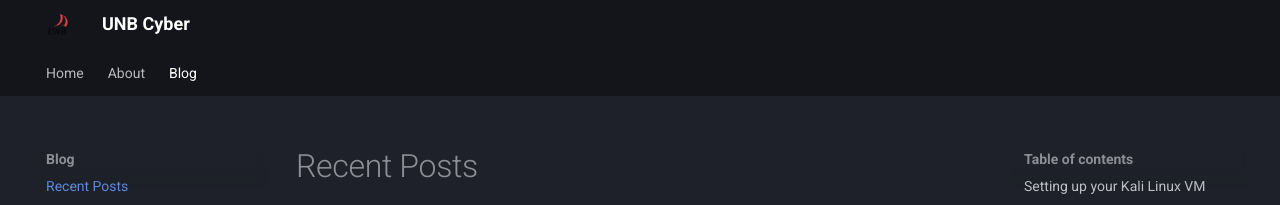
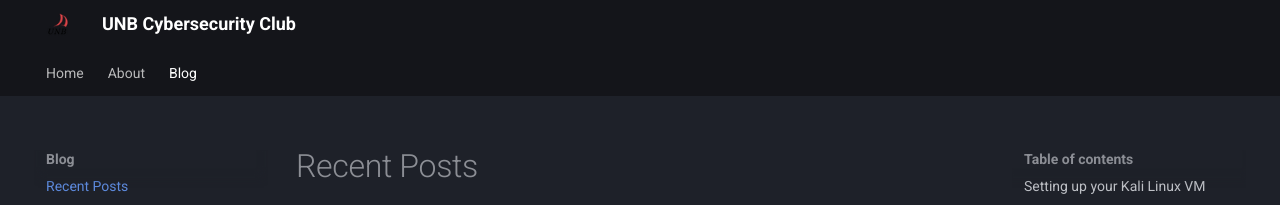
Before and after one commit to UNBCTF/UNBCTF.github.io, an MkDocs documentation site: the page built from docs/blog/index.md, in a window 1280 px wide. Shown: the top 205 px of the page. Built offline with MkDocs 1.6.1 and Material for MkDocs 9.7.7, drawn with Linux system fonts in a browser that asks for light colours.

```diff
--- a/docs/overrides/about.html
+++ b/docs/overrides/about.html
@@ -50,7 +50,7 @@
     <!-- Required meta tags -->
     <meta charset="utf-8">
     <meta name="viewport" content="width=device-width, initial-scale=1, shrink-to-fit=no">
-    <title>UNBCTF</title>
+    <title>UNB Cybersec</title>
     <link rel="icon" type="image/png" href="images/favicon.png" sizes="16x16">
     <link rel="stylesheet" href="https://use.fontawesome.com/releases/v5.6.3/css/all.css" integrity="sha384-UHRtZLI+pbxtHCWp1t77Bi1L4ZtiqrqD80Kn4Z8NTSRyMA2Fd33n5dQ8lWUE00s/" crossorigin="anonymous">
 
--- a/docs/overrides/home.html
+++ b/docs/overrides/home.html
@@ -84,7 +84,7 @@
   <div class="container">
       <div class="row">
         <div class="col-xl-6">
-          <h1 class="display-2">UNBCT<span class="vim-caret">F</span></h1>
+          <h1 class="display-2">UNB Cyberse<span class="vim-caret">c</span></h1>
           <div class="lead mb-3 text-mono text-danger">The University of New Brunswick's own Cybersecurity Club!</div>
           <div class="text-mono">
             <a href="https://discord.gg/kU6MRNr82J"
--- a/mkdocs.yml
+++ b/mkdocs.yml
@@ -1,5 +1,5 @@
-site_name: UNB Cyber
-site_url: https://unbctf.github.io/
+site_name: UNB Cybersecurity Club
+site_url: https://unbcybersec.com/
 
 theme:
   name: material
```
Also changed, not shown: other parts of docs/overrides/home.html (+1 -1 lines), README.md (+1 -1 lines), 1 other file.
